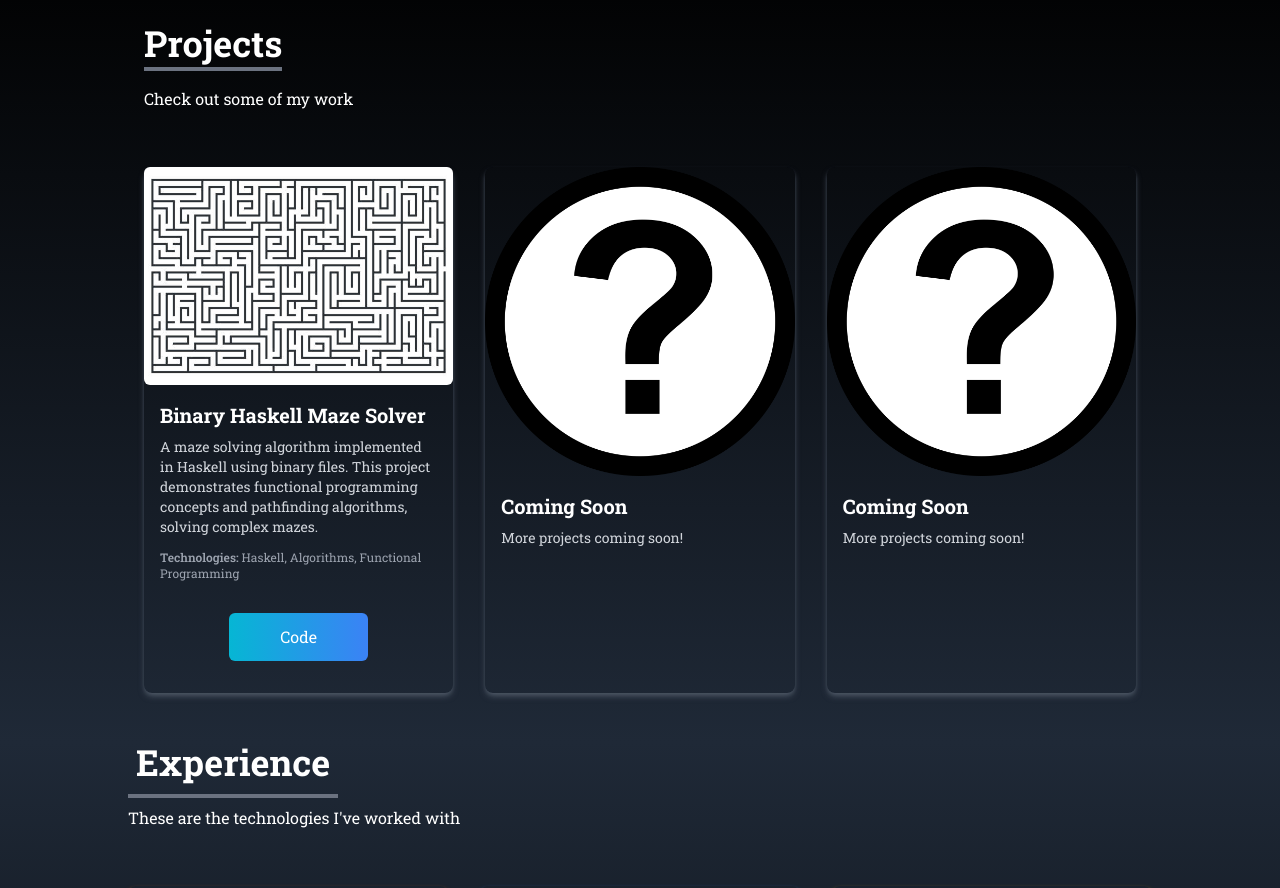
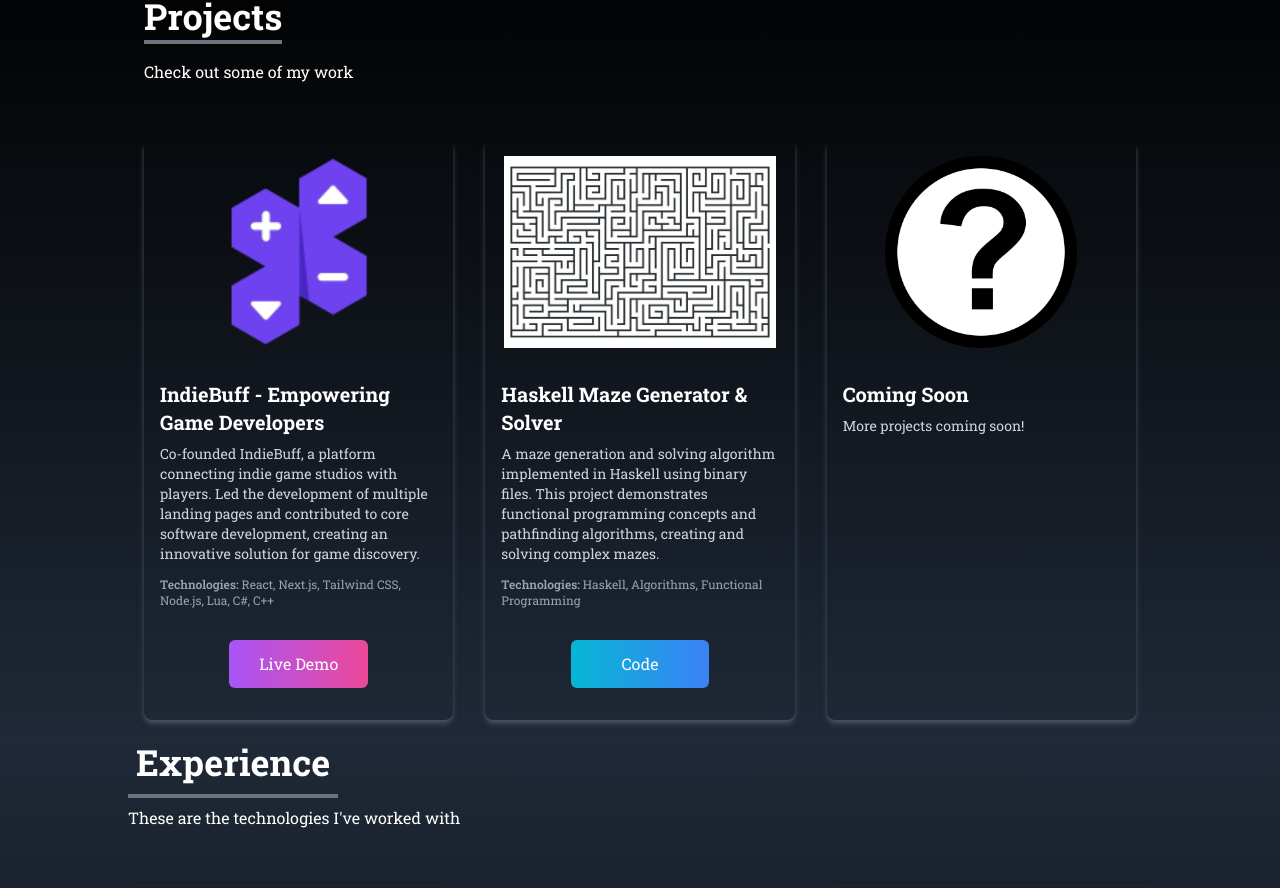
Before and after one commit to Ghassan-Awdali/portfolio, a React (Create React App) app: page / in a window 1280 px wide. Shown: the part 1658-2546 px from the top of the page. Built offline with nearby package versions, Linux system fonts and the light colour scheme; a web font is replaced by a local one.

Commit message:
projects section added, need one more

```diff
--- a/src/components/Projects.jsx
+++ b/src/components/Projects.jsx
@@ -1,6 +1,7 @@
 import React from "react";
 import { useTheme } from "../context/ThemeContext";
 import mazePic from "../assets/maze.png";
+import indiebuffPic from "../assets/indiebuff.png";
 import tbd from "../assets/tbd.png";
 
 const Projects = () => {
@@ -8,22 +9,23 @@
   const portfolios = [
     {
       id: 1,
+      src: indiebuffPic,
+      title: "IndieBuff - Empowering Game Developers",
+      description:
+        "Co-founded IndieBuff, a platform connecting indie game studios with players. Led the development of multiple landing pages and contributed to core software development, creating an innovative solution for game discovery.",
+      tech: "React, Next.js, Tailwind CSS, Node.js, Lua, C#, C++",
+      demo: "https://www.indiebuff.ai/",
+      code: null,
+    },
+    {
+      id: 2,
       src: mazePic,
-      title: "Binary Haskell Maze Solver",
+      title: "Haskell Maze Generator & Solver",
       description:
-        "A maze solving algorithm implemented in Haskell using binary files. This project demonstrates functional programming concepts and pathfinding algorithms, solving complex mazes.",
+        "A maze generation and solving algorithm implemented in Haskell using binary files. This project demonstrates functional programming concepts and pathfinding algorithms, creating and solving complex mazes.",
       tech: "Haskell, Algorithms, Functional Programming",
       demo: null,
       code: "https://github.com/Ghassan-Awdali/Haskell-Maze",
-    },
-    {
-      id: 2,
-      src: tbd,
-      title: "Coming Soon",
-      description: "More projects coming soon!",
-      tech: "",
-      demo: null,
-      code: null,
     },
     {
       id: 3,
@@ -66,11 +68,13 @@
                   isDarkMode ? "shadow-gray-600" : "shadow-gray-400"
                 }`}
               >
-                <img
-                  src={src}
-                  alt={title}
-                  className="rounded-md duration-200 hover:scale-105"
-                />
+                <div className="flex flex-col items-center">
+                  <img
+                    src={src}
+                    alt={title}
+                    className="rounded-md duration-200 hover:scale-105 w-full h-48 object-contain my-4"
+                  />
+                </div>
                 <div className="p-4">
                   <h3 className="text-xl font-bold mb-2">{title}</h3>
                   <p
@@ -96,11 +100,9 @@
                         href={demo}
                         target="_blank"
                         rel="noreferrer"
-                        className={`w-1/2 px-6 py-3 m-4 duration-200 hover:scale-105 text-center ${
-                          isDarkMode ? "text-white" : "text-gray-900"
-                        }`}
+                        className="w-1/2 px-6 py-3 m-4 duration-200 hover:scale-105 text-center bg-gradient-to-r from-purple-500 to-pink-500 rounded-md text-white"
                       >
-                        Demo
+                        Live Demo
                       </a>
                     )}
                     {code && (
@@ -108,9 +110,7 @@
                         href={code}
                         target="_blank"
                         rel="noreferrer"
-                        className={`w-1/2 px-6 py-3 m-4 duration-200 hover:scale-105 text-center ${
-                          isDarkMode ? "text-white" : "text-gray-900"
-                        } bg-gradient-to-r from-cyan-500 to-blue-500 rounded-md text-white`}
+                        className="w-1/2 px-6 py-3 m-4 duration-200 hover:scale-105 text-center bg-gradient-to-r from-cyan-500 to-blue-500 rounded-md text-white"
                       >
                         Code
                       </a>
```
Also changed, not shown: src/assets/indiebuff.png (added).
